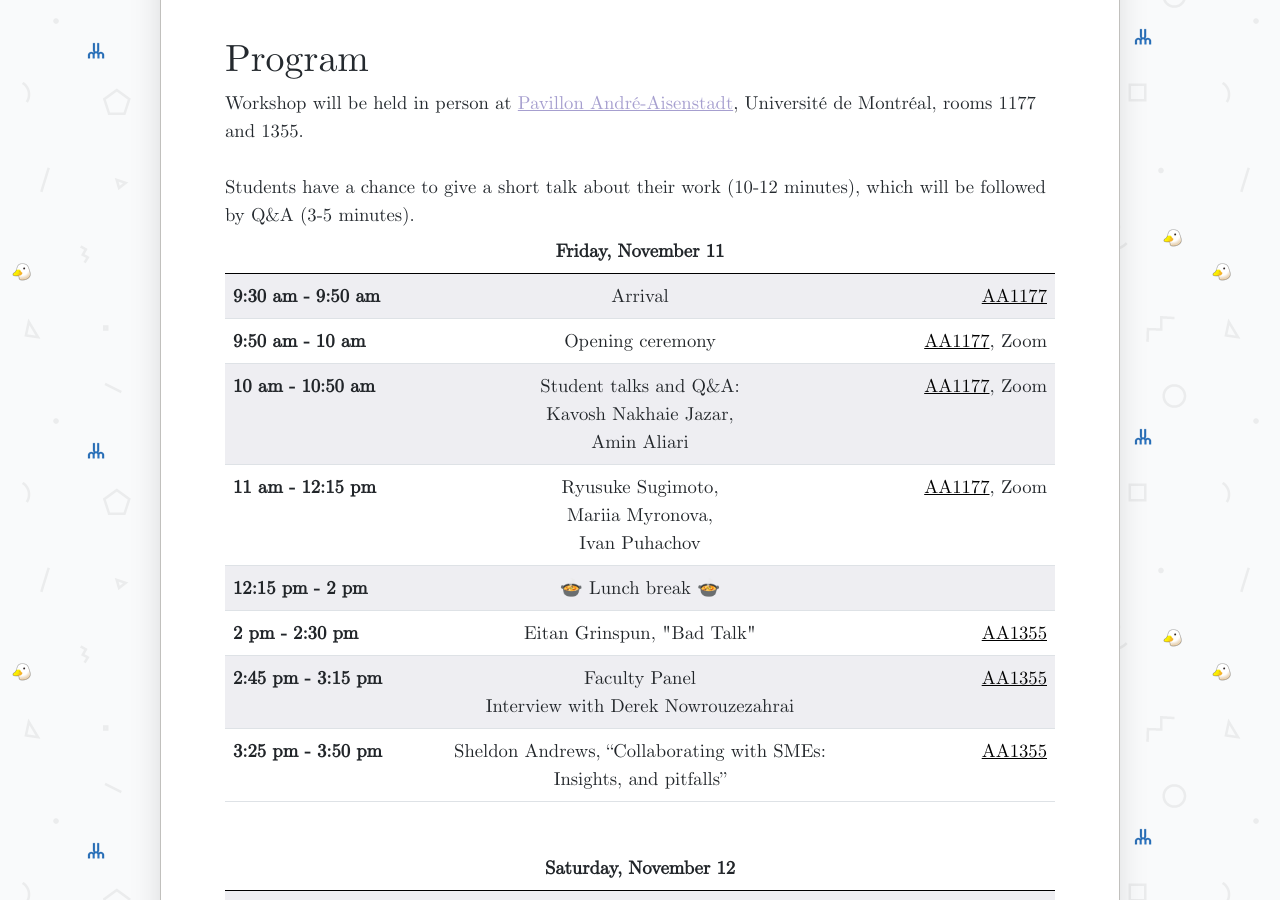
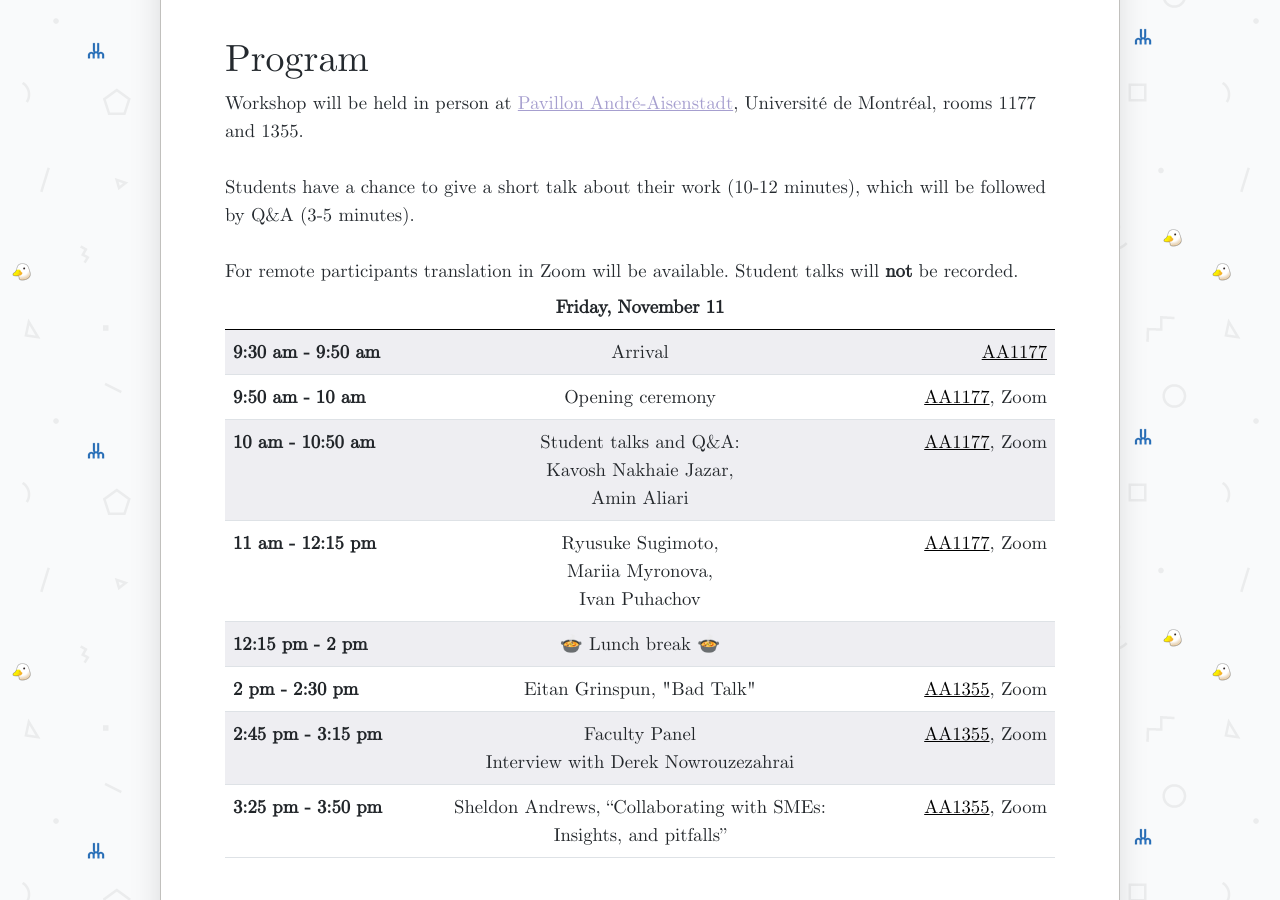
Before and after one commit to foiegraph2022/foiegraph2022.github.io, a Jekyll site: the page built from docs/index.md, in a window 1280 px wide and 900 px high, scrolled down 1237 px. Built offline with Jekyll 4.4.1, drawn with Linux system fonts in a browser that asks for light colours; nearby versions of some CDN libraries; some of the changed text lies outside the part shown.

Commit message:
zoom update

```diff
--- a/docs/index.md
+++ b/docs/index.md
@@ -26,6 +26,10 @@ Workshop will be held in person at [Pavillon André-Aisenstadt](https://goo.gl/m
 
 <br>
 Students have a chance to give a short talk about their work (10-12 minutes), which will be followed by Q&A (3-5 minutes).
+
+<br>
+For remote participants translation in Zoom will be available. Student talks will **not** be recorded.
+<br>
 
 <table class="table table-striped">
   <thead>
@@ -64,19 +68,19 @@ Students have a chance to give a short talk about their work (10-12 minutes), wh
     <tr>
       <th scope="row">2 pm - 2:30 pm</th>
       <td class="w-40 text-center">Eitan Grinspun, "Bad Talk"</td>
-      <td class="w-20r"><a href="https://goo.gl/maps/U2hRH9Z3RXM2aGEBA">AA1355</a></td>
+      <td class="w-20r"><a href="https://goo.gl/maps/U2hRH9Z3RXM2aGEBA">AA1355</a>, Zoom</td>
     </tr>
     <tr>
       <th scope="row">2:45 pm - 3:15 pm</th>
       <td class="w-40 text-center">Faculty Panel <br> Interview with Derek Nowrouzezahrai
       </td>
-      <td class="w-20r"> <a href="https://goo.gl/maps/U2hRH9Z3RXM2aGEBA">AA1355</a></td>
+      <td class="w-20r"> <a href="https://goo.gl/maps/U2hRH9Z3RXM2aGEBA">AA1355</a>, Zoom</td>
     </tr>
     <tr>
       <th scope="row">3:25 pm - 3:50 pm</th>
       <td class="w-40 text-center">Sheldon Andrews, “Collaborating with SMEs: Insights, and pitfalls”
       </td>
-      <td class="w-20r"><a href="https://goo.gl/maps/U2hRH9Z3RXM2aGEBA">AA1355</a></td>
+      <td class="w-20r"><a href="https://goo.gl/maps/U2hRH9Z3RXM2aGEBA">AA1355</a>, Zoom</td>
     </tr>
   </tbody>
 </table>
@@ -109,28 +113,28 @@ Students have a chance to give a short talk about their work (10-12 minutes), wh
       <th scope="row" class="w-20">2 pm - 3 pm</th>
       <td class="w-40 text-center">Keynote<br>Damien Rioux-Lavoie (Ubisoft)<br>“La Forge, Torch, and other stories.”
       </td>
-      <td class="w-20r"><a href="https://goo.gl/maps/U2hRH9Z3RXM2aGEBA">AA1355</a></td>
+      <td class="w-20r"><a href="https://goo.gl/maps/U2hRH9Z3RXM2aGEBA">AA1355</a>, Zoom</td>
     </tr>
     <tr>
       <th scope="row" class="w-20">3:10 pm - 3:30 pm</th>
       <td class="w-40 text-center">Round table<br>“Remote work, Lab culture, and other topics”<br>Moderator: Pierre Poulin
       </td>
-      <td class="w-20r"><a href="https://goo.gl/maps/U2hRH9Z3RXM2aGEBA">AA1355</a></td>
+      <td class="w-20r"><a href="https://goo.gl/maps/U2hRH9Z3RXM2aGEBA">AA1355</a>, Zoom</td>
     </tr>
     <tr>
       <th scope="row" class="w-20">3:40 pm - 4:30 pm</th>
       <td class="w-40 text-center">Student talks and Q&A:<br>Hossein Feiz<br>Otman Benchekroun</td>
-      <td class="w-20r"><a href="https://goo.gl/maps/U2hRH9Z3RXM2aGEBA">AA1355</a></td>
+      <td class="w-20r"><a href="https://goo.gl/maps/U2hRH9Z3RXM2aGEBA">AA1355</a>, Zoom</td>
     </tr>
     <tr>
       <th scope="row" class="w-20">4:40 pm am - 5 pm</th>
       <td class="w-40 text-center">Paul Kry, TBD</td>
-      <td class="w-20r"><a href="https://goo.gl/maps/U2hRH9Z3RXM2aGEBA">AA1355</a></td>
+      <td class="w-20r"><a href="https://goo.gl/maps/U2hRH9Z3RXM2aGEBA">AA1355</a>, Zoom</td>
     </tr>
     <tr>
       <th scope="row" class="w-20">5 pm - 5:10 pm</th>
       <td class="w-40 text-center">Closing ceremony</td>
-      <td class="w-20r"><a href="https://goo.gl/maps/U2hRH9Z3RXM2aGEBA">AA1355</a></td>
+      <td class="w-20r"><a href="https://goo.gl/maps/U2hRH9Z3RXM2aGEBA">AA1355</a>, Zoom</td>
     </tr>
   </tbody>
 </table>
```
